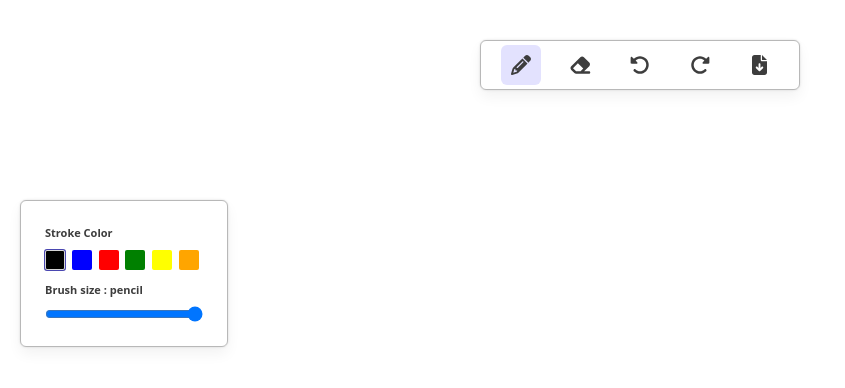
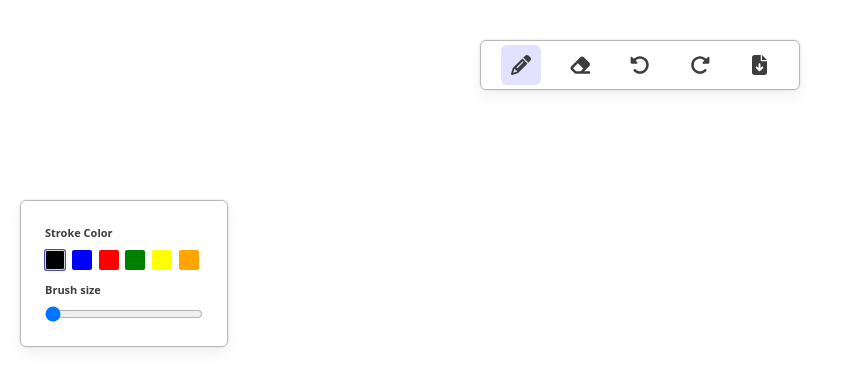
Before and after one commit to srivenkat13/dboard, a Next.js app: page / in a window 1280 px wide. Shown: the top 388 px of the page, without its empty margins (0-845 px from the left). Built offline with nearby package versions, Linux system fonts and the light colour scheme.

Commit message:
add draw to canvas

```diff
--- a/src/components/Board/index.js
+++ b/src/components/Board/index.js
@@ -1,12 +1,27 @@
-import { useEffect, useRef } from "react";
+import { useLayoutEffect, useEffect, useRef } from "react";
 import { useSelector } from "react-redux";
 
 const Board = () => {
   const canvasRef = useRef(null);
+  const shouldDraw = useRef(false);
   const activeMenuItem = useSelector((state) => state.menu.activeMenuItem);
   const { color, size } = useSelector((state) => state.toolbar[activeMenuItem]);
 
+  //update canvas
   useEffect(() => {
+    if (!canvasRef.current) return;
+    const canvas = canvasRef.current;
+    const context = canvas.getContext("2d");
+
+    const changeConfig = () => {
+      context.strokeStyle = color;
+      context.lineWidth = size;
+    };
+    changeConfig();
+  }, [color, size]);
+
+  //Before paint happens
+  useLayoutEffect(() => {
     if (!canvasRef.current) return;
     const canvas = canvasRef.current;
     const context = canvas.getContext("2d");
@@ -15,6 +30,36 @@ const Board = () => {
     canvas.width = window.innerWidth;
     canvas.height = window.innerHeight;
 
+    const beginPath = (x, y) => {
+      context.beginPath();
+      context.moveTo(x, y);
+    };
+    const drawLine = (x, y) => {
+      context.lineTo(x, y);
+      context.stroke();
+    };
+
+    const handleMouseDown = (e) => {
+      shouldDraw.current = true;
+      beginPath(e.clientX, e.clientY);
+    };
+    const handleMouseMove = (e) => {
+      if (!shouldDraw.current) return;
+      drawLine(e.clientX, e.clientY);
+    };
+    const handleMouseUp = (e) => {
+      shouldDraw.current = false;
+    };
+
+    canvas.addEventListener("mousedown", handleMouseDown);
+    canvas.addEventListener("mousemove", handleMouseMove);
+    canvas.addEventListener("mouseup", handleMouseUp);
+
+    return () => {
+      canvas.removeEventListener("mousedown", handleMouseDown);
+      canvas.removeEventListener("mousemove", handleMouseMove);
+      canvas.removeEventListener("mouseup", handleMouseUp);
+    };
   }, []);
   console.log(activeMenuItem, color, size);
   return <canvas ref={canvasRef}></canvas>;
--- a/src/components/Toolbar/index.js
+++ b/src/components/Toolbar/index.js
@@ -5,10 +5,9 @@ import { COLORS, MENU_ITEMS } from "@/constants";
 import { changeBrushSize, changeColor } from "@/slice/toolbarSlice";
 
 const Toolbar = () => {
-
   const dispatch = useDispatch();
   const activeMenuItem = useSelector((state) => state.menu.activeMenuItem);
-  const { color } = useSelector((state) => state.toolbar[activeMenuItem]);
+  const { color, size } = useSelector((state) => state.toolbar[activeMenuItem]);
   const showColorPanel = activeMenuItem === MENU_ITEMS.PENCIL;
 
   const updateBrushSize = (e) => {
@@ -84,15 +83,18 @@ const Toolbar = () => {
       )}
 
       <div className={styles.toolItems}>
-        <h4 className={styles.toolText}>Brush size : {activeMenuItem}</h4>
+        <h4 className={styles.toolText}>
+        {showColorPanel ? "Brush" : "Eraser"} size
+        </h4>
         <div className={styles.itemContainer}>
           <input
             className={styles.slider}
             type="range"
-            min={2}
-            max={20}
-            step={2}
+            min={1}
+            max={10}
+            step={1}
             onChange={updateBrushSize}
+            value={size}
           />
         </div>
       </div>
--- a/src/slice/toolbarSlice.js
+++ b/src/slice/toolbarSlice.js
@@ -4,7 +4,7 @@ import { COLORS, MENU_ITEMS } from "@/constants";
 const initialState = {
   [MENU_ITEMS.PENCIL]: {
     color: COLORS.BLACK,
-    size: 4,
+    size: 1,
   },
   [MENU_ITEMS.ERASER]: {
     color: COLORS.WHITE,
```
